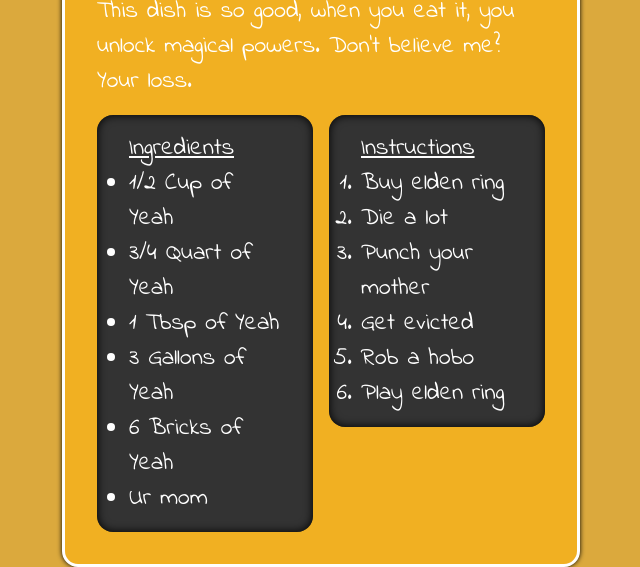
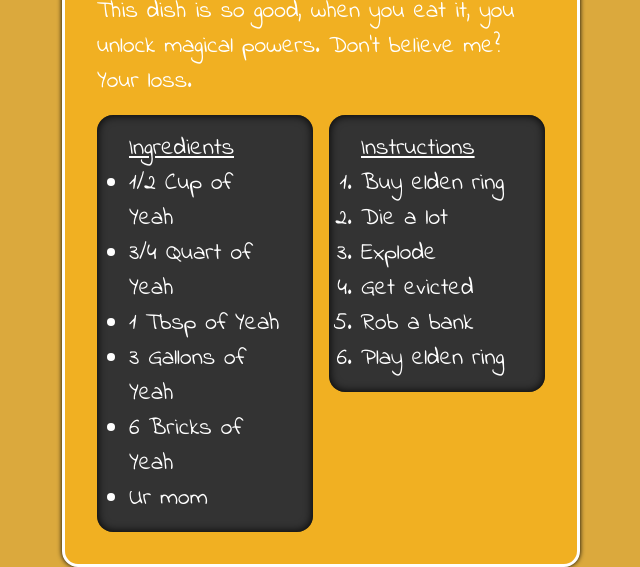
Before and after one commit to carnoldcoding/odin-recipe, a plain HTML site: page pages/oden/index.html in a window 1280 px wide. Shown: the part 382-949 px from the top of the page, without its empty margins (319-959 px from the left). Drawn offline with Linux system fonts and the light colour scheme.

Commit message:
Adjustments'

```diff
--- a/pages/oden/index.html
+++ b/pages/oden/index.html
@@ -47,9 +47,9 @@
                             <ol>
                                 <li>Buy elden ring</li>
                                 <li>Die a lot</li>
-                                <li>Punch your mother</li>
+                                <li>Explode</li>
                                 <li>Get evicted</li>
-                                <li>Rob a hobo</li>
+                                <li>Rob a bank</li>
                                 <li>Play elden ring</li>
                             </ol>
                         </div>
```
Also changed, not shown: index.html (+10 -0 lines).
